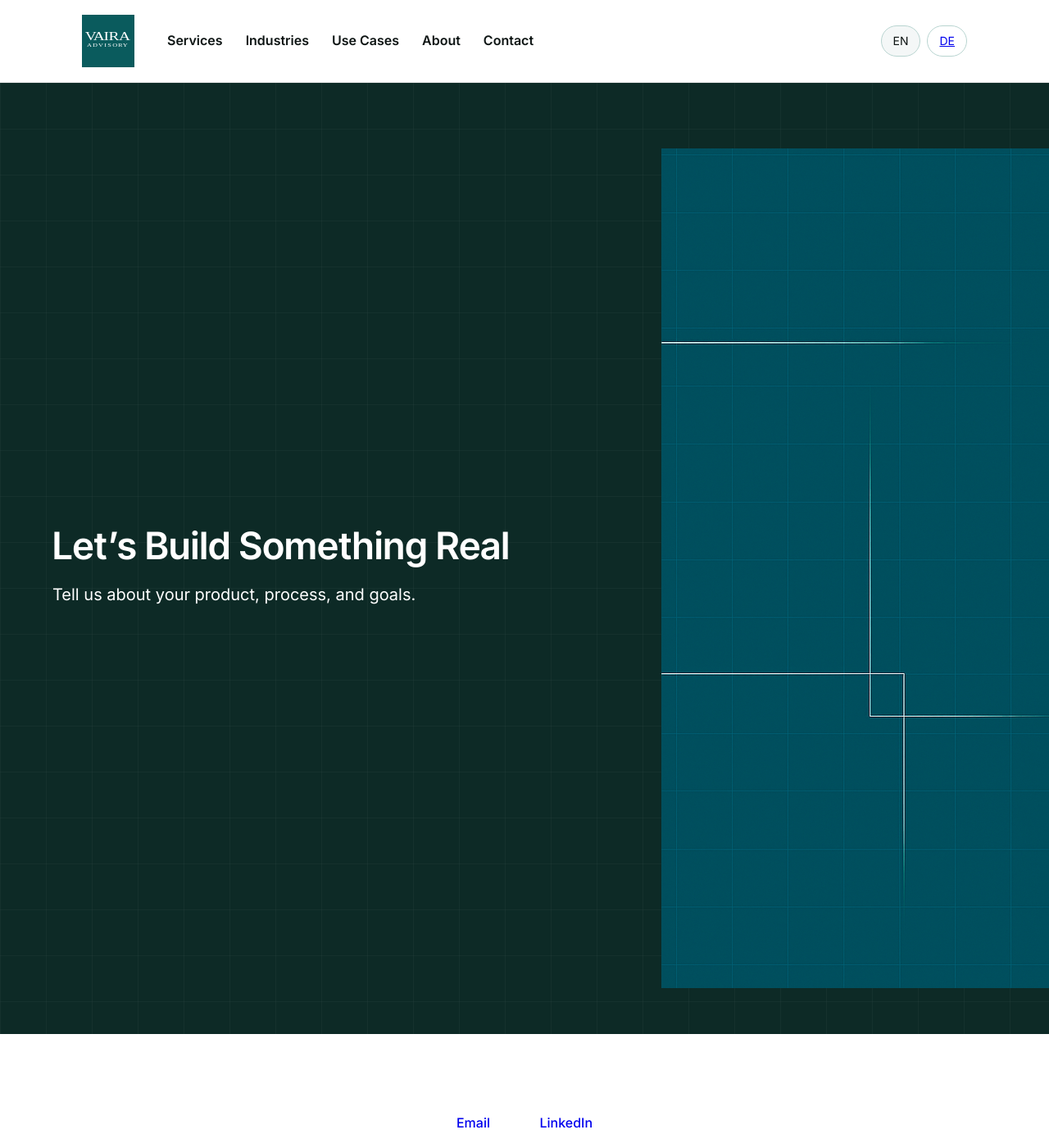
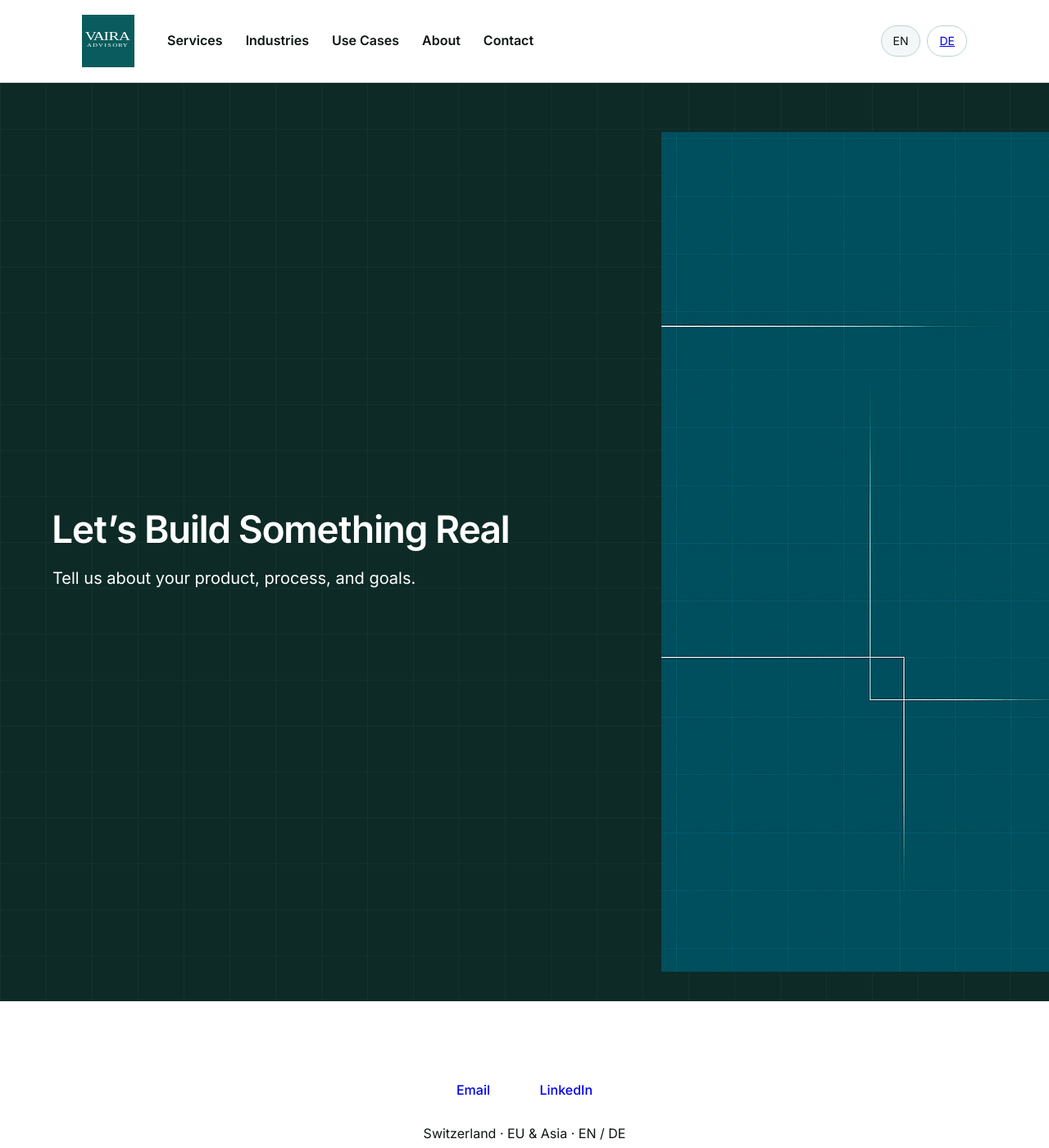
Before and after one commit to raphaelheeb/vaira-advisory, a Jekyll site: the page built from contact/index.html, in a window 1280 px wide and 1400 px high. Shown: the whole window at 82% size. Built offline with Jekyll 4.4.1, drawn with Linux system fonts in a browser that asks for light colours.

Commit message:
Update styles.css

```diff
--- a/assets/css/styles.css
+++ b/assets/css/styles.css
@@ -601,7 +601,7 @@
    ========================================================= */
 
 .hero {
-  padding: 56px 0 48px;
+  padding: 36px 0 28px;
   background-color: #0d2a26; /* deep teal-green */
   color: #ffffff;
   position: relative;
```
